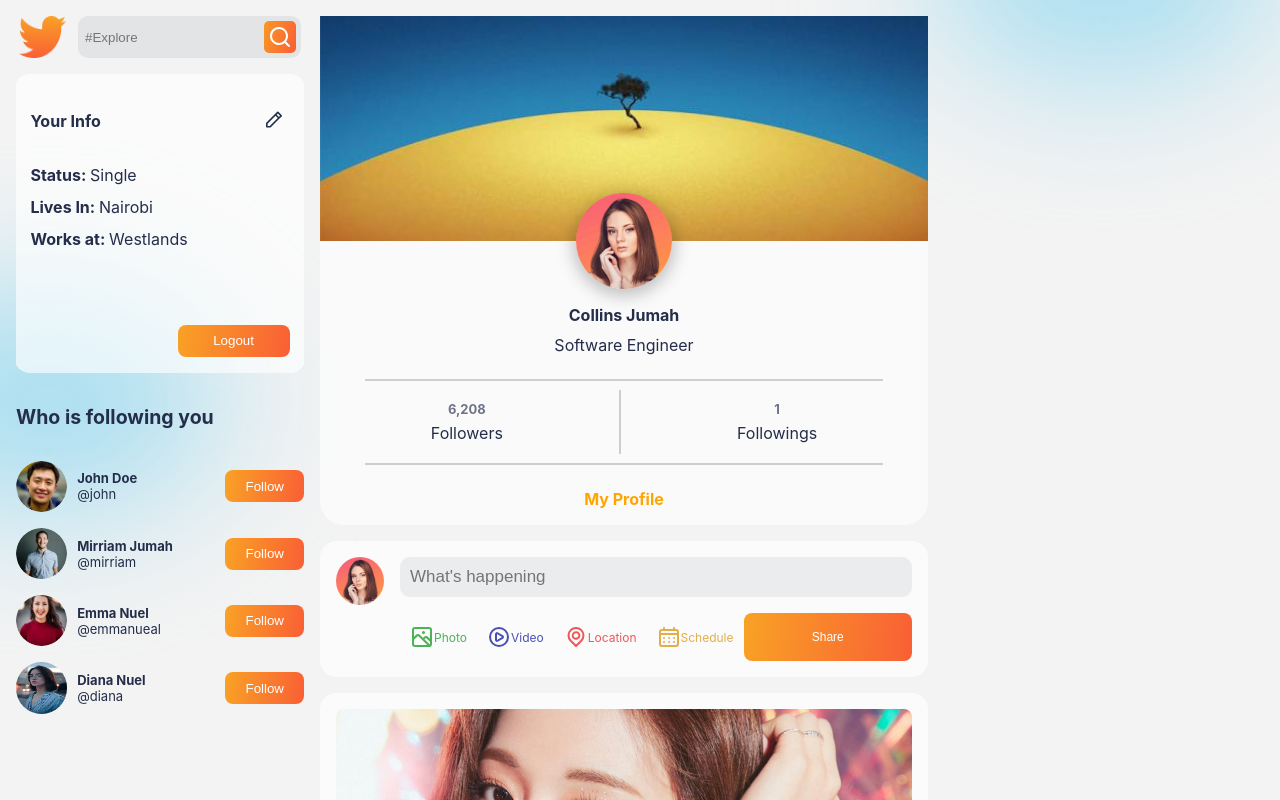
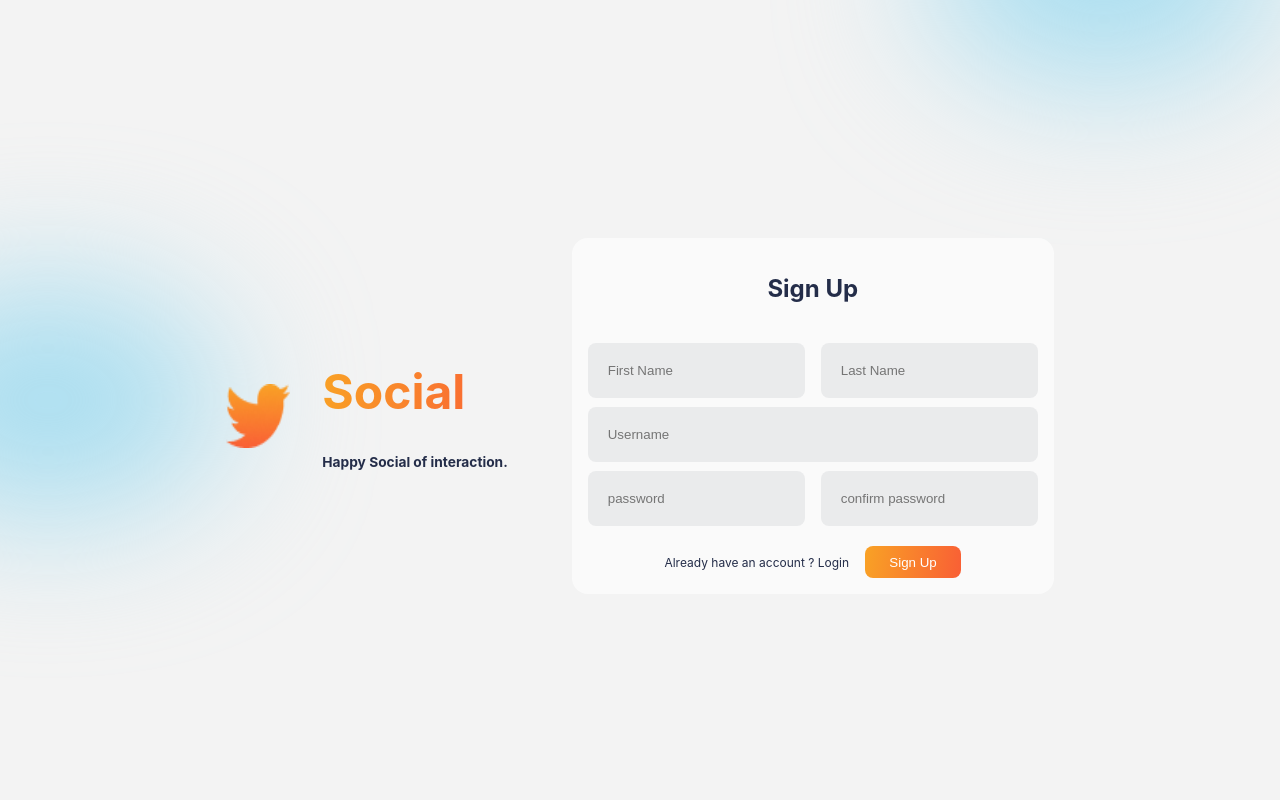
Before and after one commit to CollyneJumah/front-end-react-css, a React (Create React App) app: page / in a window 1280 px wide. Shown: the top 800 px of the page. Built offline with nearby package versions, Linux system fonts and the light colour scheme.

Commit message:
FIX added the Auth form

```diff
--- a/src/App.js
+++ b/src/App.js
@@ -10,8 +10,9 @@
       <div className='blur' style={{top:'-18%', right:'0'}}></div>
       <div className='blur' style={{top:'36%', left:'-8rem'}}></div>
      {/*  <Home/>
-      <Authentication /> */}
-      <ProfilePage />
+
+      <ProfilePage /> */}
+        <Authentication />
     </div>
   );
 }
--- a/src/components/profile/ProfileCard/index.jsx
+++ b/src/components/profile/ProfileCard/index.jsx
@@ -4,6 +4,8 @@
 import ProfileImage from '../../../img/profileImg.jpg'
 
 const ProfileCard =()=>{
+
+    const profilePage = true
     return (
         <div className="profile-card">
             <div className="profile-image">
@@ -26,10 +28,21 @@
                         <span>1</span>
                         <span>Followings</span>
                     </div>
+
+                    {profilePage &&
+                        <>
+                            <div className="v1">
+                                <div className="follow-counts">
+                                    <span>3</span>
+                                    <span>Posts</span>
+                                </div>
+                            </div>
+                        </>
+                    }
                 </div>
                 <hr />
             </div>
-            <span>My Profile</span>
+           {profilePage ? '':  <span>My Profile</span>}
         </div>
     )
 }
--- a/src/pages/Auth/auth.css
+++ b/src/pages/Auth/auth.css
@@ -30,3 +30,42 @@
     -moz-text-fill-color:transparent;
 
 }
+
+.page-name>h6{
+    font-size: 0.86rem;
+}
+
+.info-form{
+    display: flex;
+    flex-direction: column;
+    justify-content: center;
+    align-items: center;
+    gap: 2rem;
+}
+.info-input{
+    border: none;
+    outline: none;
+    background-color: var(--inputColor);
+    border-radius: 8px;
+    padding: 20px;
+    flex:1;
+}
+.info-form>div{
+    display: flex;
+    gap: 1rem;
+    height: 2rem;
+    width:100%;
+    align-items: center;
+    justify-content: center;
+}
+
+.info-btn{
+    width: 6rem;
+    height: 2rem;
+    align-self: flex-end;
+}
+.auth-form{
+    background-color: var(--cardColor);
+    border-radius: 1rem;
+    padding: 1rem;
+}
--- a/src/pages/Auth/index.jsx
+++ b/src/pages/Auth/index.jsx
@@ -12,11 +12,36 @@
                    <h6>Happy Social of interaction.</h6>
                </div>
            </div>
-           <div className="right-side-form">
-               <h2>Form</h2>
-           </div>
+          <SignUp />
         </div>
     )
 }
 
+function SignUp()
+{
+    return (
+
+        <div className="right-side-form">
+
+            <form className="info-form auth-form">
+                <h2>Sign Up</h2>
+                <div>
+                    <input type="text" name="firstname" className="info-input" placeholder="First Name"/>
+                    <input type="text" name="lastname" className="info-input" placeholder="Last Name"/>
+                </div>
+                <div>
+                    <input type="text" name="username" className="info-input" placeholder="Username"/>
+                </div>
+                <div>
+                    <input type="password" name="password" className="info-input" placeholder="password"/>
+                    <input type="password" name="password" className="info-input" placeholder="confirm password"/>
+                </div>
+                <div>
+                    <span style={{fontSize:"12px"}}>Already have an account ? Login</span>
+                    <button type="submit" className="button info-btn">Sign Up</button>
+                </div>
+            </form>
+        </div>
+    )
+}
 export default Authentication
--- a/src/pages/Profiles/index.jsx
+++ b/src/pages/Profiles/index.jsx
@@ -3,6 +3,7 @@
 import PostSection from '../../components/PostSection/PostSection'
 import ProfileCard from '../../components/profile/ProfileCard'
 import ProfileLeft from '../../components/ProfileLeft'
+import RightSidebar from '../../components/RightSidebar'
 import './profiles.css'
 const ProfilePage=()=>{
     return (
@@ -12,7 +13,7 @@
                 <ProfileCard />
                 <PostSection />
             </div>
-
+          <RightSidebar />
         </div>
     )
 }
```
